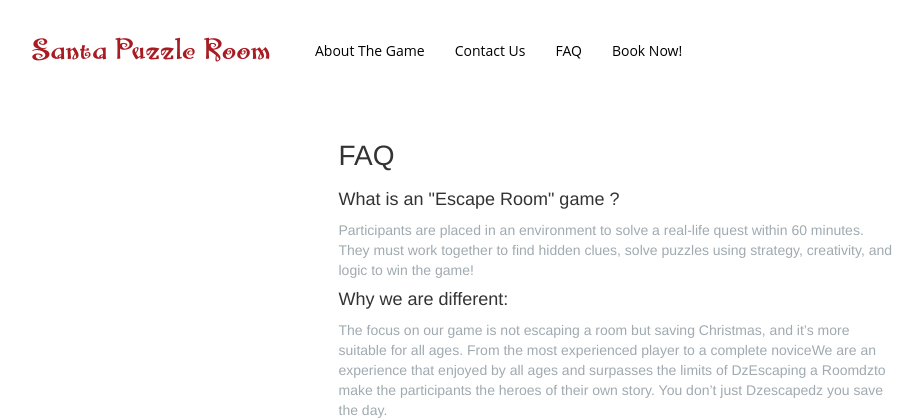
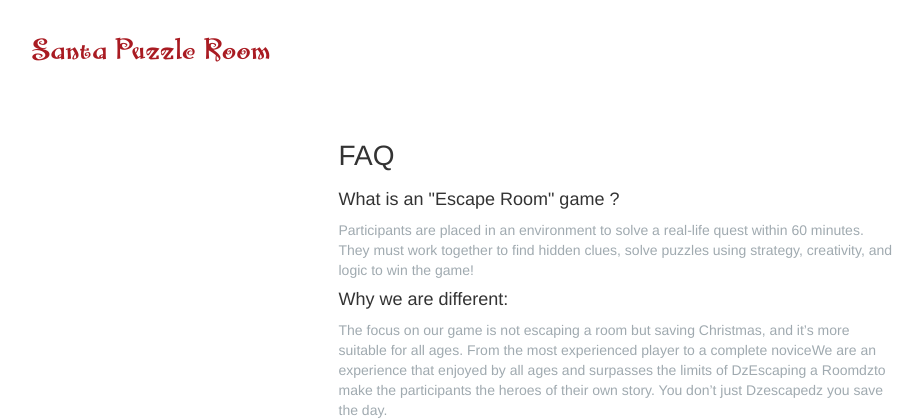
Before and after one commit to ryanb082/ryanb082.github.io, a PHP site: page /FAQ.html in a window 1280 px wide. Shown: the top 420 px of the page, without its empty margins (39-961 px from the left). Run offline with PHP 8.4, Linux system fonts and the light colour scheme; some libraries are stand-ins or nearby versions.

Commit message:
change nav text to white

```diff
--- a/css/style.css
+++ b/css/style.css
@@ -72,7 +72,7 @@
 }
 
 .navbar-style .navbar-nav li a {
-  color: black;
+  color: #ffffff;
 }
 
 .nav>li>a:hover, .nav>li>a:focus {
--- a/index.html
+++ b/index.html
@@ -104,7 +104,6 @@
           </div>
         </div>
       -->
--->
 <!-- Digital Delivery won't just meet your needs -->
   <!-- Digitized Originations -->
 
```
